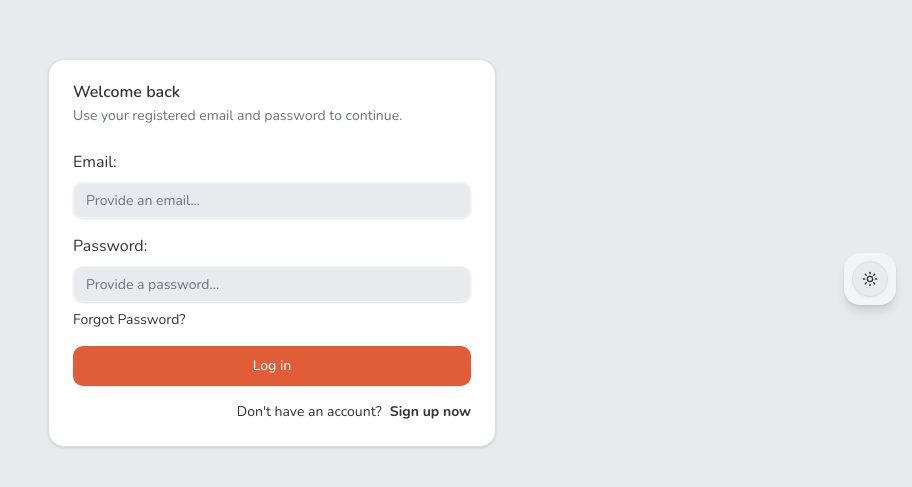
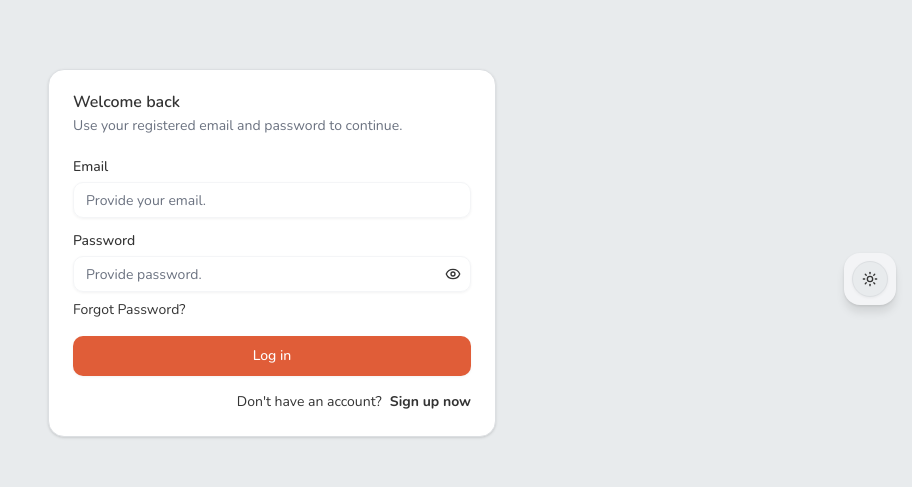
Before and after one commit to nickAndrey/triply, a Next.js app: page /login in a window 1280 px wide. Shown: the part 147-634 px from the top of the page, without its empty margins (368-1280 px from the left). Built offline with nearby package versions, Linux system fonts and the light colour scheme; no server answers.

Commit message:
Provide fixes for login page UI and server action

```diff
--- a/app/(auth)/login/_components/login-form.tsx
+++ b/app/(auth)/login/_components/login-form.tsx
@@ -1,90 +1,82 @@
 'use client';
 
-import { login } from '@/app/_actions/login';
+import { useLoginForm } from '@/app/(auth)/login/_components/use-login-form';
+import { InputPassword } from '@/app/_components/input-password';
+import {
+  Alert,
+  AlertDescription,
+  AlertTitle,
+} from '@/chadcn/components/ui/alert';
 import { Button } from '@/chadcn/components/ui/button';
 import {
-  Card,
-  CardContent,
-  CardDescription,
-  CardHeader,
-  CardTitle,
-} from '@/chadcn/components/ui/card';
+  Form,
+  FormControl,
+  FormField,
+  FormItem,
+  FormLabel,
+  FormMessage,
+} from '@/chadcn/components/ui/form';
 import { Input } from '@/chadcn/components/ui/input';
-import clsx from 'clsx';
-import { LoaderCircle } from 'lucide-react';
+import { AlertCircleIcon, LoaderCircle } from 'lucide-react';
 import Link from 'next/link';
-import { useActionState } from 'react';
 
 export function LoginForm() {
-  const [state, formAction, isPending] = useActionState(login, {
-    success: false,
-    fields: {
-      email: '',
-      password: '',
-    },
-  });
+  const { form, isPending, generalError, handleSubmit } = useLoginForm();
 
   return (
-    <Card className="w-md">
-      <CardHeader>
-        <CardTitle>Welcome back</CardTitle>
-        <CardDescription>
-          Use your registered email and password to continue.
-        </CardDescription>
-      </CardHeader>
-
-      <CardContent>
-        <form action={formAction} className="flex flex-col gap-4">
-          <div className="flex flex-col gap-2">
-            <label>Email:</label>
+    <Form {...form}>
+      <form onSubmit={handleSubmit} className="flex flex-col gap-4">
+        <FormField
+          control={form.control}
+          name="email"
+          render={({ field }) => (
+            <FormItem>
+              <FormLabel>Email</FormLabel>
+              <FormControl>
                 <Input
-              className={clsx(
-                'bg-background shadow',
-                state?.errors?.email ? 'border-destructive' : ''
+                  placeholder="Provide your email."
+                  autoComplete="email"
+                  {...field}
+                />
+              </FormControl>
+              <FormMessage />
+            </FormItem>
           )}
-              name="email"
-              placeholder="Provide an email..."
-              type="email"
-              defaultValue={state.fields.email}
-              autoComplete="username"
         />
-            {state?.errors?.email && (
-              <p className="text-sm text-destructive">
-                {state.errors.email.errors[0]}
-              </p>
+        <fieldset className="flex flex-col gap-2">
+          <FormField
+            control={form.control}
+            name="password"
+            render={({ field }) => (
+              <FormItem>
+                <FormLabel>Password</FormLabel>
+                <FormControl>
+                  <InputPassword
+                    placeholder="Provide password."
+                    autoComplete="new-password"
+                    {...field}
+                  />
+                </FormControl>
+                <FormMessage />
+              </FormItem>
             )}
-          </div>
-
-          <div className="flex flex-col gap-2">
-            <label>Password:</label>
-            <Input
-              className={clsx(
-                'bg-background shadow',
-                state?.errors?.password ? 'border-destructive' : ''
-              )}
-              name="password"
-              type="password"
-              placeholder="Provide a password..."
-              defaultValue={state.fields.password}
-              autoComplete="new-password"
           />
-            {state?.errors?.password && (
-              <p className="text-sm text-destructive">
-                {state.errors.password.errors[0]}
-              </p>
-            )}
           <Link
             href="/forgot-password"
             className="text-sm hover:underline"
           >
             Forgot Password?
           </Link>
-          </div>
-
-          {state?.apiError && (
-            <p className="text-sm text-destructive">{state.apiError}</p>
+        </fieldset>
+        {generalError && (
+          <Alert variant="destructive">
+            <AlertCircleIcon />
+            <AlertTitle>{generalError}</AlertTitle>
+            <AlertDescription>
+              Please check your email and password and try again
+            </AlertDescription>
+          </Alert>
         )}
-
         <Button
           type="submit"
           className="py-5 flex items-center gap-3"
@@ -99,14 +91,7 @@ export function LoginForm() {
             'Log in'
           )}
         </Button>
-          <p className="text-sm flex items-center gap-2 ml-auto">
-            Don&apos;t have an account?
-            <Link href="/signup" className="hover:underline font-bold">
-              Sign up now
-            </Link>
-          </p>
       </form>
-      </CardContent>
-    </Card>
+    </Form>
   );
 }
--- /dev/null
+++ b/app/(auth)/login/_components/use-login-form.ts
@@ -0,0 +1,78 @@
+'use client';
+
+import { login } from '@/app/_actions/login';
+import { useRequest } from '@/app/_providers/request-context';
+import { zodResolver } from '@hookform/resolvers/zod';
+import { useRouter } from 'next/navigation';
+import { FormEventHandler, startTransition, useState } from 'react';
+import { useForm } from 'react-hook-form';
+import { z } from 'zod';
+
+const schema = z.object({
+  email: z.email('Invalid email'),
+  password: z.string().min(1, 'Field is required'),
+});
+
+type FormFields = z.infer<typeof schema>;
+
+export function useLoginForm() {
+  const form = useForm<FormFields>({
+    resolver: zodResolver(schema),
+    defaultValues: {
+      email: '',
+      password: '',
+    },
+  });
+  const router = useRouter();
+  const { isPending, start, finish, fail } = useRequest();
+
+  const [generalError, setGeneralError] = useState('');
+
+  const handleSubmit: FormEventHandler<HTMLFormElement> = async (e) => {
+    e.preventDefault();
+
+    const isFormValid = await form.trigger();
+    if (!isFormValid) return;
+
+    start('Trying to log you in, please wait ...');
+
+    startTransition(async () => {
+      const result = await login(form.getValues());
+
+      if (result.user) {
+        setGeneralError('');
+        finish({ message: 'Login successful! Redirecting…' });
+        setTimeout(() => router.push('/'), 2000);
+      }
+
+      if (result.errors) {
+        fail('Login failed. Please check credentials and try again.');
+
+        if ('email' in result.errors) {
+          form.setError('email', {
+            type: 'server',
+            message: result.errors.email?.errors[0],
+          });
+        }
+
+        if ('password' in result.errors) {
+          form.setError('password', {
+            type: 'server',
+            message: result.errors.password?.errors[0],
+          });
+        }
+
+        if ('invalid_credentials' in result.errors) {
+          setGeneralError(result.errors.invalid_credentials?.errors[0]);
+        }
+      }
+    });
+  };
+
+  return {
+    form,
+    isPending,
+    generalError,
+    handleSubmit,
+  };
+}
--- a/app/(auth)/login/page.tsx
+++ b/app/(auth)/login/page.tsx
@@ -1,5 +1,13 @@
 import { LoginForm } from '@/app/(auth)/login/_components/login-form';
+import {
+  Card,
+  CardContent,
+  CardDescription,
+  CardHeader,
+  CardTitle,
+} from '@/chadcn/components/ui/card';
 import { Metadata } from 'next';
+import Link from 'next/link';
 
 export const metadata: Metadata = {
   title: 'Triply | Login',
@@ -9,7 +17,24 @@ export const metadata: Metadata = {
 export default function LoginPage() {
   return (
     <main className="flex items-center px-4 justify-center min-h-screen">
-      <LoginForm />
+      <Card className="w-md">
+        <CardHeader>
+          <CardTitle>Welcome back</CardTitle>
+          <CardDescription>
+            Use your registered email and password to continue.
+          </CardDescription>
+        </CardHeader>
+
+        <CardContent className="flex flex-col">
+          <LoginForm />
+          <p className="text-sm flex items-center gap-2 ml-auto mt-4">
+            Don&apos;t have an account?
+            <Link href="/signup" className="hover:underline font-bold">
+              Sign up now
+            </Link>
+          </p>
+        </CardContent>
+      </Card>
     </main>
   );
 }
--- a/app/(auth)/signup/_components/signup-form/signup-form.tsx
+++ b/app/(auth)/signup/_components/signup-form/signup-form.tsx
@@ -1,7 +1,7 @@
 'use client';
 
-import { InputPassword } from '@/app/(auth)/signup/_components/signup-form/input-password';
 import { useSetupForm } from '@/app/(auth)/signup/_components/signup-form/use-setup-form';
+import { InputPassword } from '@/app/_components/input-password';
 import { Button } from '@/chadcn/components/ui/button';
 import {
   Form,
--- a/app/(auth)/signup/page.tsx
+++ b/app/(auth)/signup/page.tsx
@@ -29,7 +29,7 @@ export default function SignupPage() {
 
         <CardContent className="flex flex-col">
           <SignupForm />
-          <p className="text-sm inline-flex items-center gap-2 mt-5">
+          <p className="text-sm inline-flex items-center gap-2 mt-4 ml-auto">
             Already have an account?
             <Link href="/login" className="hover:underline font-bold">
               Log in
--- a/app/_actions/login.ts
+++ b/app/_actions/login.ts
@@ -1,64 +1,40 @@
 'use server';
 
 import { createClient } from '@/utils/supabase/server';
-import { revalidatePath } from 'next/cache';
-import { redirect } from 'next/navigation';
 import { z } from 'zod';
 
-const loginSchema = z.object({
+const schema = z.object({
   email: z.email('Email is required'),
-  password: z.string().min(8, 'Password must be at least 8 characters'),
+  password: z.string().min(1, 'Field is required'),
 });
 
-type FormState = {
-  fields: {
-    email: string;
-    password: string;
-  };
-  success: boolean;
-  apiError?: string;
-  errors?: {
-    email?: { errors: string[] };
-    password?: { errors: string[] };
-  };
-};
+type FormFields = z.infer<typeof schema>;
 
-export async function login(
-  _: FormState,
-  formData: FormData
-): Promise<FormState> {
+export async function login(formData: FormFields) {
   const supabase = await createClient();
+  const validatedFields = schema.safeParse(formData);
 
-  const fields = {
-    email: String(formData.get('email') ?? ''),
-    password: String(formData.get('password') ?? ''),
-  };
-
-  const parsed = loginSchema.safeParse(fields);
-
-  if (!parsed.success) {
+  if (!validatedFields.success) {
     return {
-      errors: z.treeifyError(parsed.error).properties,
       success: false,
-      fields,
+      errors: z.treeifyError(validatedFields.error).properties,
     };
   }
 
-  const { email, password } = parsed.data;
-
-  const { error } = await supabase.auth.signInWithPassword({
-    email,
-    password,
-  });
+  const {
+    error,
+    data: { user },
+  } = await supabase.auth.signInWithPassword(validatedFields.data);
 
   if (error) {
-    return {
-      apiError: error.message,
-      success: false,
-      fields,
-    };
+    switch (error.code) {
+      case 'invalid_credentials':
+        return {
+          success: false,
+          errors: { invalid_credentials: { errors: [error.message] } },
+        };
+    }
   }
 
-  revalidatePath('/');
-  redirect('/');
+  return { success: true, user };
 }
--- /dev/null
+++ b/chadcn/components/ui/alert.tsx
@@ -0,0 +1,66 @@
+import * as React from "react"
+import { cva, type VariantProps } from "class-variance-authority"
+
+import { cn } from "@chadcn/lib/utils"
+
+const alertVariants = cva(
+  "relative w-full rounded-lg border px-4 py-3 text-sm grid has-[>svg]:grid-cols-[calc(var(--spacing)*4)_1fr] grid-cols-[0_1fr] has-[>svg]:gap-x-3 gap-y-0.5 items-start [&>svg]:size-4 [&>svg]:translate-y-0.5 [&>svg]:text-current",
+  {
+    variants: {
+      variant: {
+        default: "bg-card text-card-foreground",
+        destructive:
+          "text-destructive bg-card [&>svg]:text-current *:data-[slot=alert-description]:text-destructive/90",
+      },
+    },
+    defaultVariants: {
+      variant: "default",
+    },
+  }
+)
+
+function Alert({
+  className,
+  variant,
+  ...props
+}: React.ComponentProps<"div"> & VariantProps<typeof alertVariants>) {
+  return (
+    <div
+      data-slot="alert"
+      role="alert"
+      className={cn(alertVariants({ variant }), className)}
+      {...props}
+    />
+  )
+}
+
+function AlertTitle({ className, ...props }: React.ComponentProps<"div">) {
+  return (
+    <div
+      data-slot="alert-title"
+      className={cn(
+        "col-start-2 line-clamp-1 min-h-4 font-medium tracking-tight",
+        className
+      )}
+      {...props}
+    />
+  )
+}
+
+function AlertDescription({
+  className,
+  ...props
+}: React.ComponentProps<"div">) {
+  return (
+    <div
+      data-slot="alert-description"
+      className={cn(
+        "text-muted-foreground col-start-2 grid justify-items-start gap-1 text-sm [&_p]:leading-relaxed",
+        className
+      )}
+      {...props}
+    />
+  )
+}
+
+export { Alert, AlertTitle, AlertDescription }
```
Also changed, not shown: app/_components/input-password.tsx (renamed from app/(auth)/signup/_components/signup-form/input-password.tsx). Lines whose indentation alone changed are shown as unchanged.
